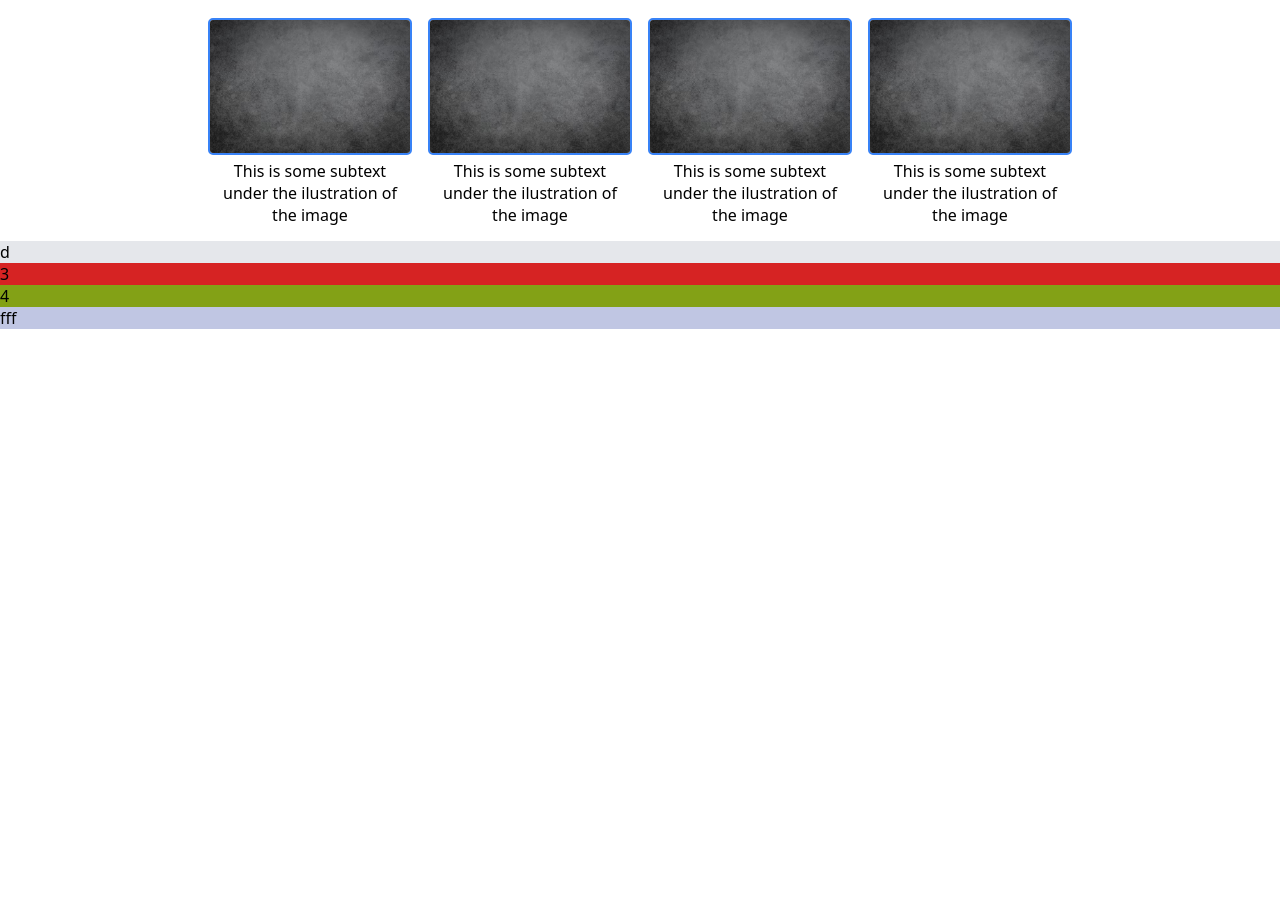
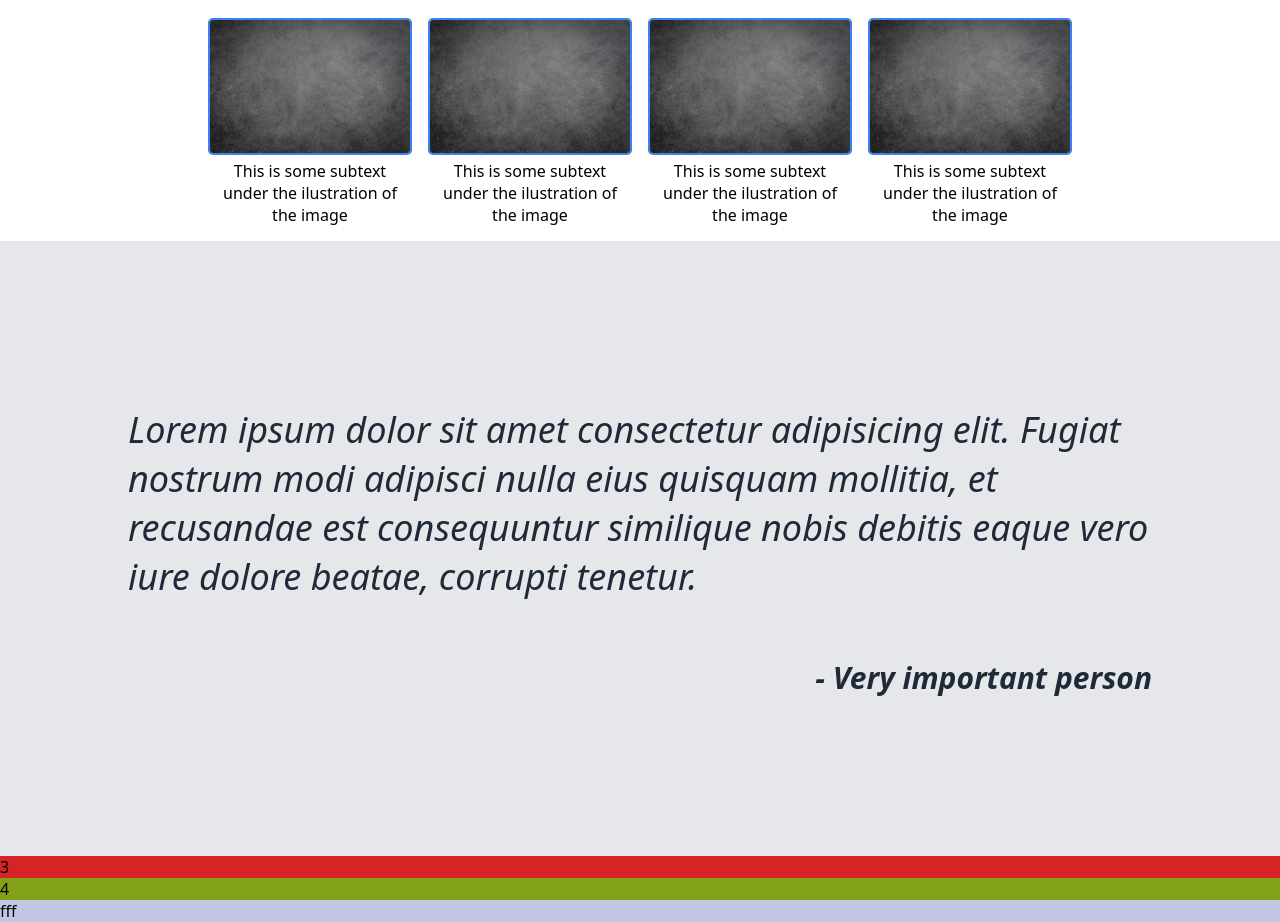
Before and after one commit to ZenMasterLex/TOP-Landing-page, a plain HTML site: page index.html in a window 1280 px wide. Shown: the part 525-1447 px from the top of the page. Before the commit the page ends 854 px from the top, so only its background shows below. Drawn offline with Linux system fonts and the light colour scheme.

Commit message:
section 3

```diff
--- a/index.html
+++ b/index.html
@@ -68,7 +68,8 @@
         </section>
 
         <section class="section2">
-            d
+            <p class="quote">Lorem ipsum dolor sit amet consectetur adipisicing elit. Fugiat nostrum modi adipisci nulla eius quisquam mollitia, et recusandae est consequuntur similique nobis debitis eaque vero iure dolore beatae, corrupti tenetur.</p>
+            <p class="by-whom"> - Very important person</p>
 
 
 
--- a/styles.css
+++ b/styles.css
@@ -129,6 +129,7 @@ li{
     margin-right: 40px;
     padding-left: 5px;
     padding-right: 5px;
+    color: white;
 }
 
 
@@ -211,6 +212,25 @@ li{
 
 .section2 {
     background-color: #E5E7EB;
+    padding: 10% 10%;
+
+}
+
+.quote {
+    padding-bottom: 2%;
+    font-size: 36px;
+    font-style: italic;
+    font-weight: light;
+    color: #1F2937;
+
+}
+
+.by-whom {
+    text-align: end;
+    font-size: 30px;
+    font-style: italic;
+    font-weight: bold;
+    color: #1F2937;
 }
 .section3 {
     background-color: rgb(214, 35, 35);
```
